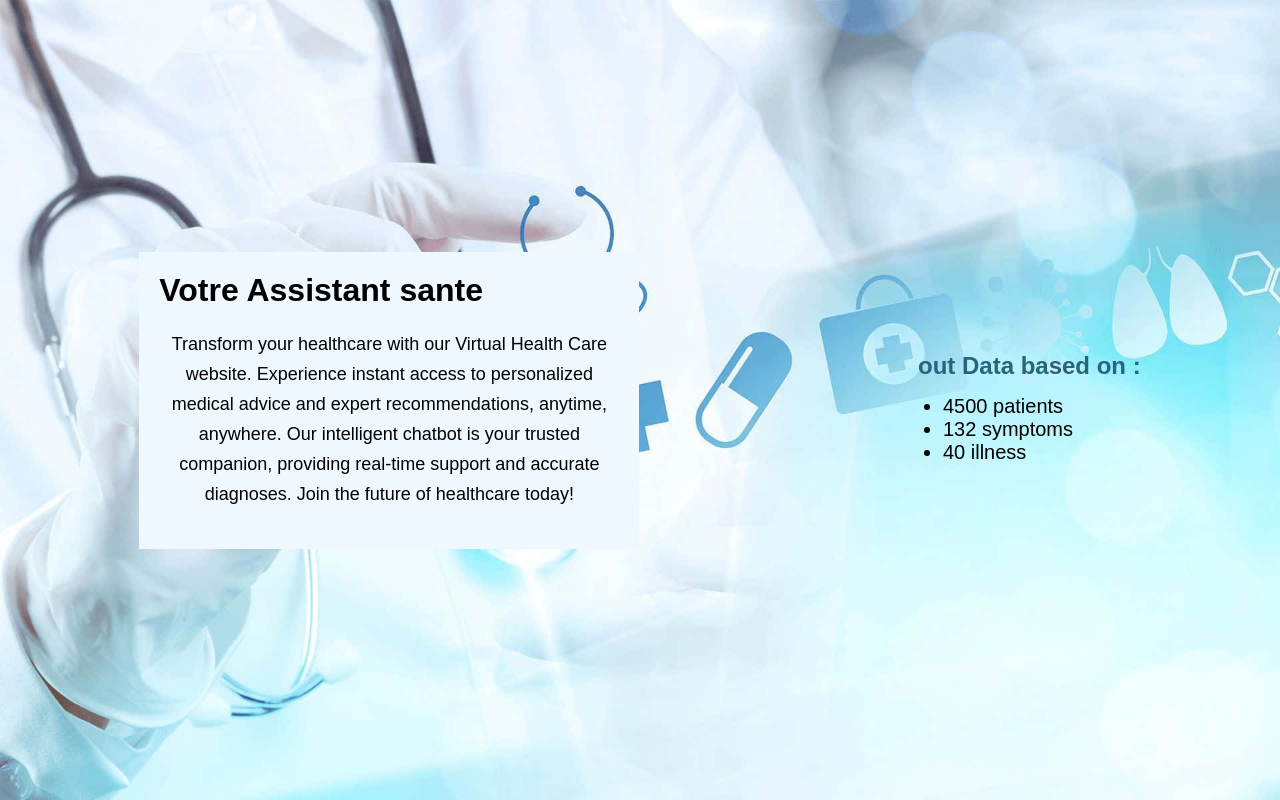
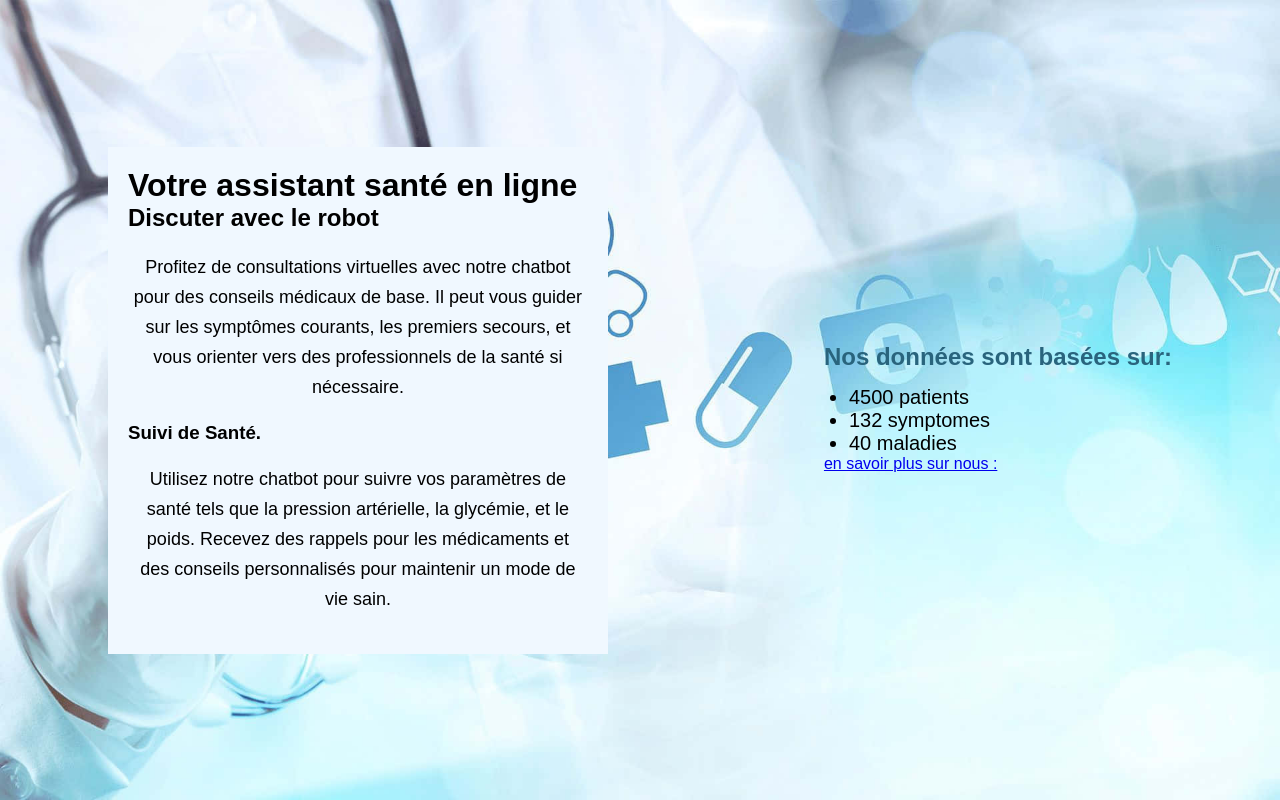
Before and after one commit to ELIDRISSI-ISMAIL/HealthBot, a plain HTML site: page index.html in a window 1280 px wide. Drawn offline with Linux system fonts and the light colour scheme.

Commit message:
DouaeModif

```diff
--- a/index.html
+++ b/index.html
@@ -13,17 +13,23 @@
     <script src="https://cdn.botpress.cloud/webchat/v0/inject.js"></script>
     <script src="https://mediafiles.botpress.cloud/41b35c14-0465-46b6-93ab-4a579a5cc38e/webchat/config.js" defer></script>
         <div class="left-side">
-            <h1>Votre Assistant sante</h1>
-            <p>Transform your healthcare with our Virtual Health Care website. Experience instant access to personalized medical advice and expert recommendations, anytime, anywhere. Our intelligent chatbot is your trusted companion, providing real-time support and accurate diagnoses. Join the future of healthcare today!</p>
+            <h1>Votre assistant santé en ligne</h1>
+            <h2>Discuter avec le robot</h2>
+            <p>
+                Profitez de consultations virtuelles avec notre chatbot pour des conseils médicaux de base. Il peut vous guider sur les symptômes courants, les premiers secours, et vous orienter vers des professionnels de la santé si nécessaire.
+            </p>
+            <h3>Suivi de Santé.</h3>
+              <p>  Utilisez notre chatbot pour suivre vos paramètres de santé tels que la pression artérielle, la glycémie, et le poids. Recevez des rappels pour les médicaments et des conseils personnalisés pour maintenir un mode de vie sain.</p>
         </div>
 
         <div>
-            <div class="our">out Data based on :</div>
+            <div class="our">Nos données sont basées sur:</div>
             <ul>
                 <li>4500 patients</li>
-                <li>132 symptoms</li>
-                <li>40 illness</li>
+                <li>132 symptomes</li>
+                <li>40 maladies</li>
             </ul>
+            <a href="https://github.com/APOCALYPSIOUS/app">en savoir plus sur nous : </a>
         </div>
 </body>
 </html>
```
